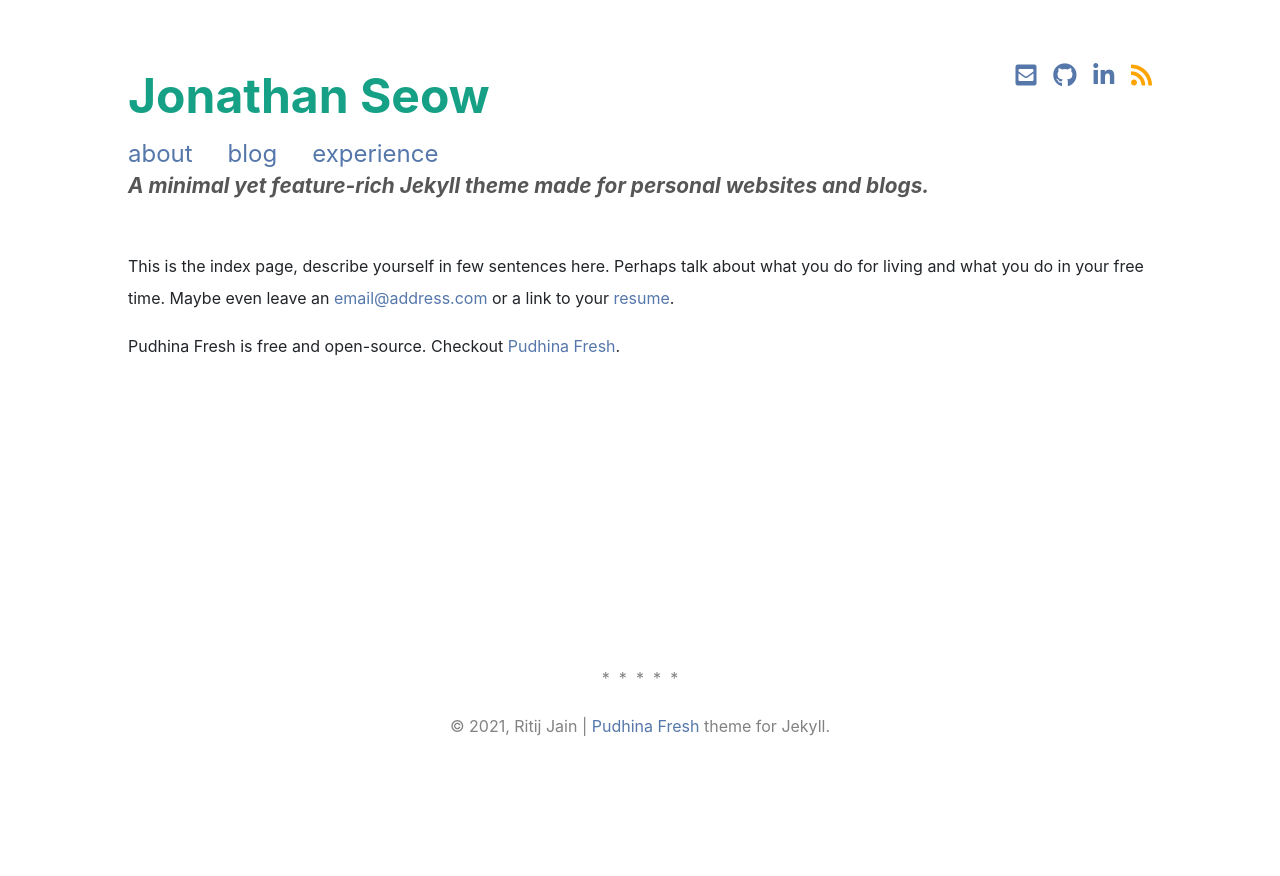
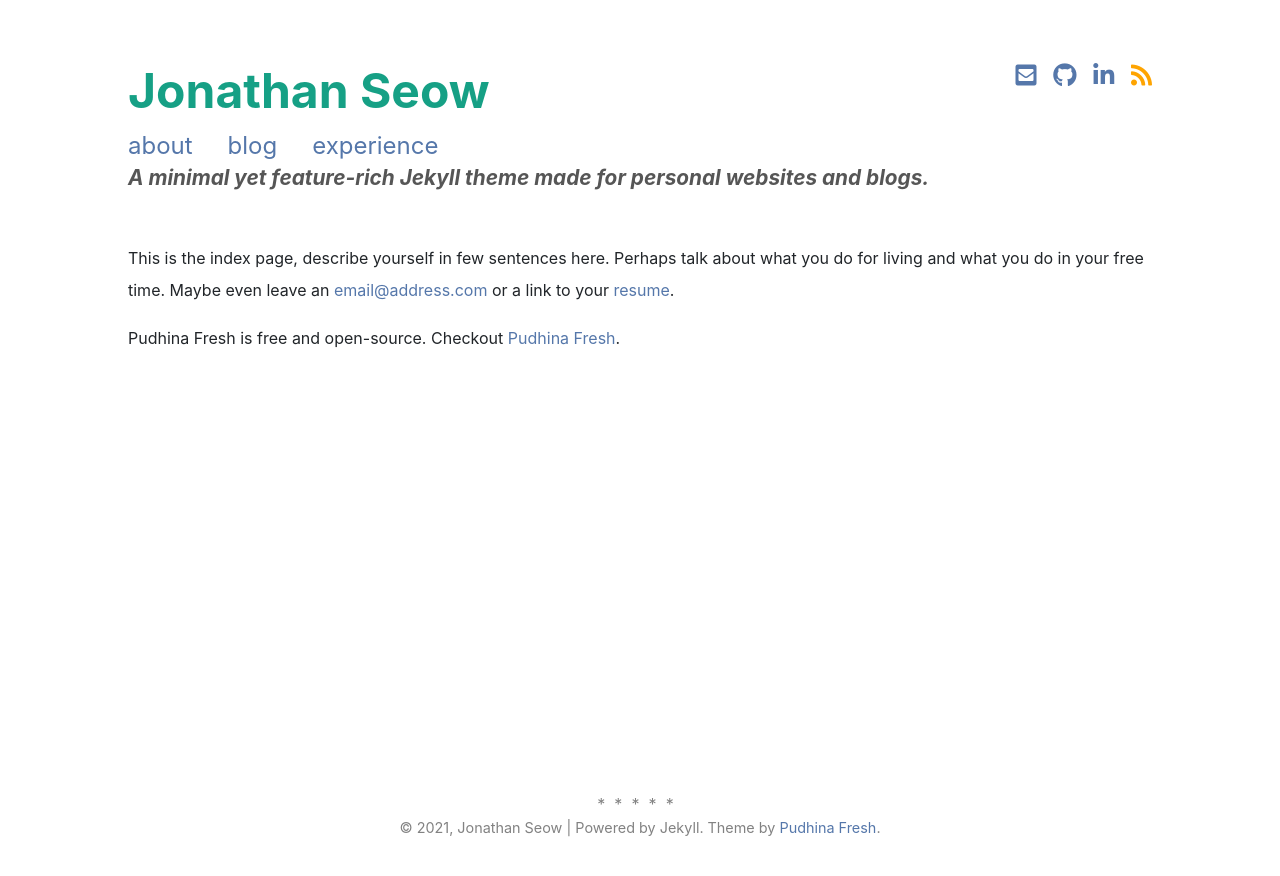
Before and after one commit to jseow5177/blog, a Jekyll site: the page built from index.md, in a window 1280 px wide. Shown: the top 876 px of the page. Built offline with Jekyll 4.4.1, drawn with Linux system fonts in a browser that asks for light colours; nearby versions of some CDN libraries; a style sheet for code colours, icons or effects is not loaded.

Commit message:
Fix footer stylings

```diff
--- a/_includes/page/about.html
+++ b/_includes/page/about.html
@@ -1,7 +1,6 @@
 <div class="about">
-<div class="about__devider">*****</div>
+<div class="about__divider">*****</div>
 <div class="about__text">
-<br>
-&#169 2021, Ritij Jain | <a href="https://github.com/ritijjain/pudhina-fresh">Pudhina Fresh</a> theme for Jekyll.
+&#169 2021, Jonathan Seow | Powered by Jekyll. Theme by <a href="https://github.com/ritijjain/pudhina-fresh">Pudhina Fresh</a>.
 </div>
 </div>
--- a/assets/css/main.css
+++ b/assets/css/main.css
@@ -6,6 +6,9 @@
     font-size: 100%;
     color: #012;
     background-color: #FFF; } */
+
+  html, body, .wrapper {
+    height: 100%; }
 
   a {
     color: #57A;
@@ -40,8 +43,9 @@
     quotes: "\201C""\201D""\2018""\2019"; }
 
   .wrapper {
-    max-width: 80%;
-    margin: 60px auto; }
+    width: 80%;
+    padding: 60px 0;
+    margin: 0 auto; }
 
   table {
     border-collapse: collapse;
@@ -72,19 +76,21 @@
     font-weight: 700;
     color: #16a085;
     display: block;
+    line-height: 1.3;
     text-decoration: none; }
 
   .menu {
     color: #828282;
     font-size: 150%;
     margin: 0px;
-    margin-top: 6px;
+    margin-top: 8px;
     padding: 0px;
     list-style-type: none; }
 
   .menu__entry {
     display: inline-block;
     margin-right: 35px; }
+
     .menu__entry:last-child {
       margin-right: 0px; }
 
@@ -95,6 +101,7 @@
     float: right;
     font-size: 150%;
     color: #828282;
+    padding: 0;
     list-style-type: none; }
 
   .social-links__entry {
@@ -161,15 +168,19 @@
   .about {
     color: #828282;
     text-align: center;
-    line-height: 24px; }
+    line-height: 24px;
+    position: absolute;
+    width: inherit;
+    bottom: 0;
+    padding-bottom: inherit; }
 
-  .about__devider {
+  .about__divider {
     font-size: 100%;
     letter-spacing: 9.09px;
-    text-indent: 9.09px;}
+    text-align: center; }
 
   .about__text {
-    font-size: 100%; }
+    font-size: 90%; }
 
   .center-text {
     text-align: center;
@@ -194,6 +205,9 @@
   }
 
 /* =Main Page *//*************************************************************/
+  #intro {
+    margin-top: 30px; }
+
   #about-img {
     border-radius: 13%;
     max-width: 125px;
@@ -214,12 +228,13 @@
 
     .wrapper {
       width: 90%;
-      margin: 15px auto; }
+      padding: 15px 0;
+      margin: 0 auto; }
 
     .navigation,
     .social-links {
       display: block;
-      text-align: right;
+      text-align: left;
       width: 100%; }
 
     .social-links {
```
